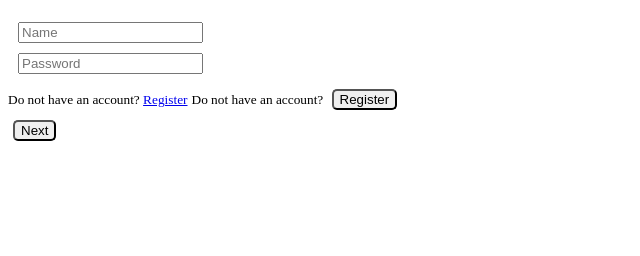
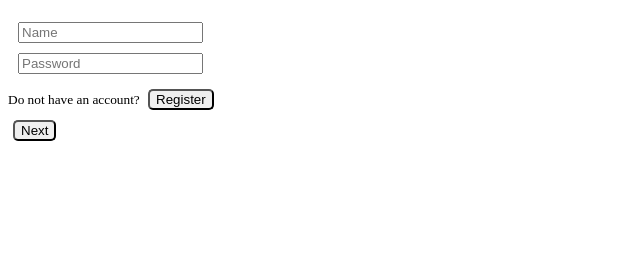
Before and after one commit to Project-Summer-AI-Lab-Glider/nurse-scheduling-backend, a Django app: template identity_server/templates/login_page.html in a window 1280 px wide. Shown: the part 44-300 px from the top of the page, without its empty margins (0-640 px from the left). Run offline with Django 3.2, Linux system fonts and the light colour scheme; the template is opened without the code that fills it, so the values that code supplies are empty.

Commit message:
Removes double link and nested exceptions

```diff
--- a/identity_server/logic/session/login_session.py
+++ b/identity_server/logic/session/login_session.py
@@ -121,6 +121,7 @@ class LoggedIn(SessionState):
         assert isinstance(
             self.session_context, LoginSessionContext), f"Expected context to be {LoginSessionContext.__name__}, but actual is {type(self.session_context).__name__}"
         user_id, client_id, callback_url = self.session_context.user_id, self.session_context.client_id, self.session_context.callback_url
+
         refresh_token = TokenLogic().create_refresh_token(user_id, client_id)
 
         scope = {'redirect': f'{callback_url}?code={refresh_token}'}
--- a/identity_server/templates/login_page.html
+++ b/identity_server/templates/login_page.html
@@ -36,8 +36,6 @@
         <div>
             <input name="name" placeholder="Name" autocomplete="off"/>
             <input name="password" type="password" placeholder="Password"/>
-
-            <small>Do not have an account? <a href="/register">Register</a></small>
             <small>Do not have an account? <button onclick="register()">Register</button></small>
         </div>
 
```
